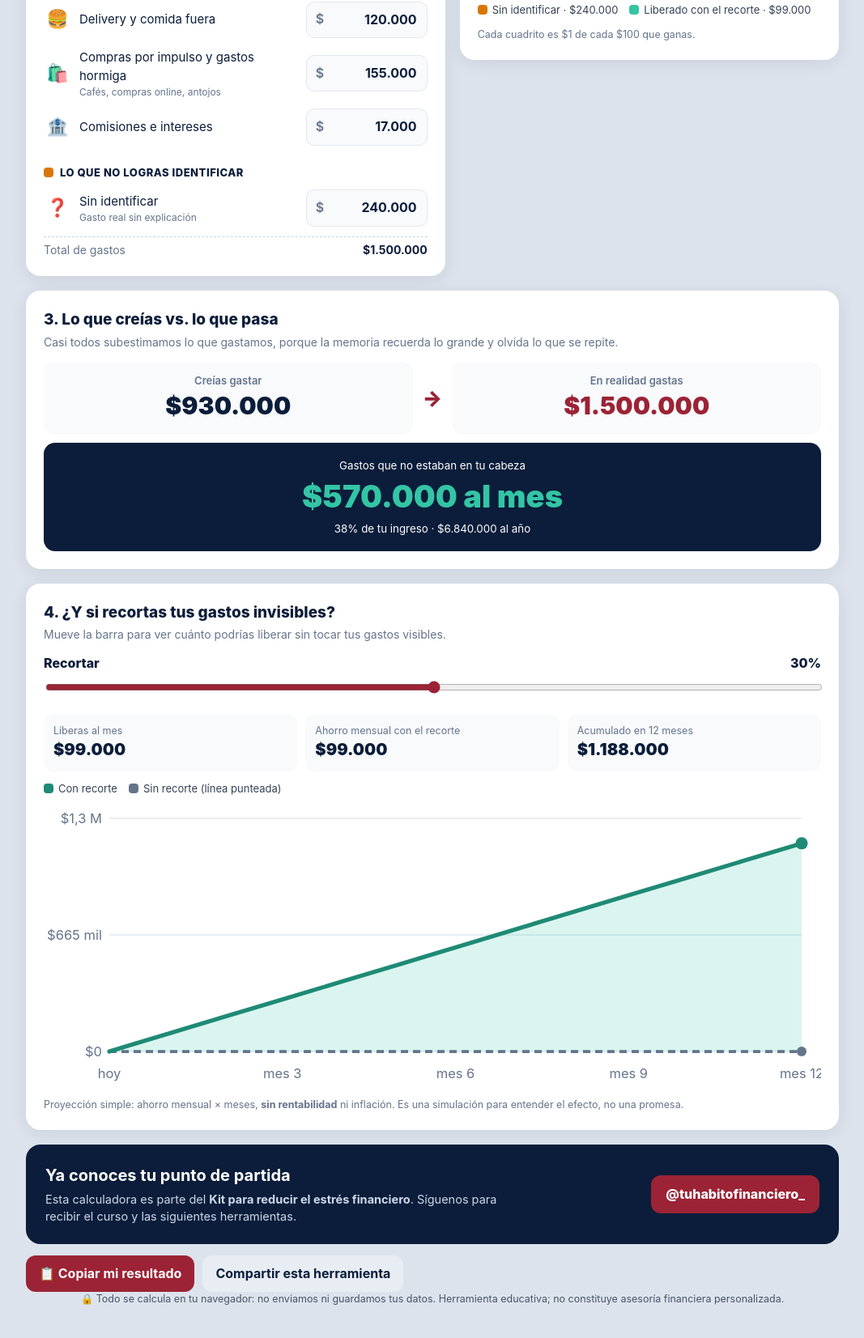
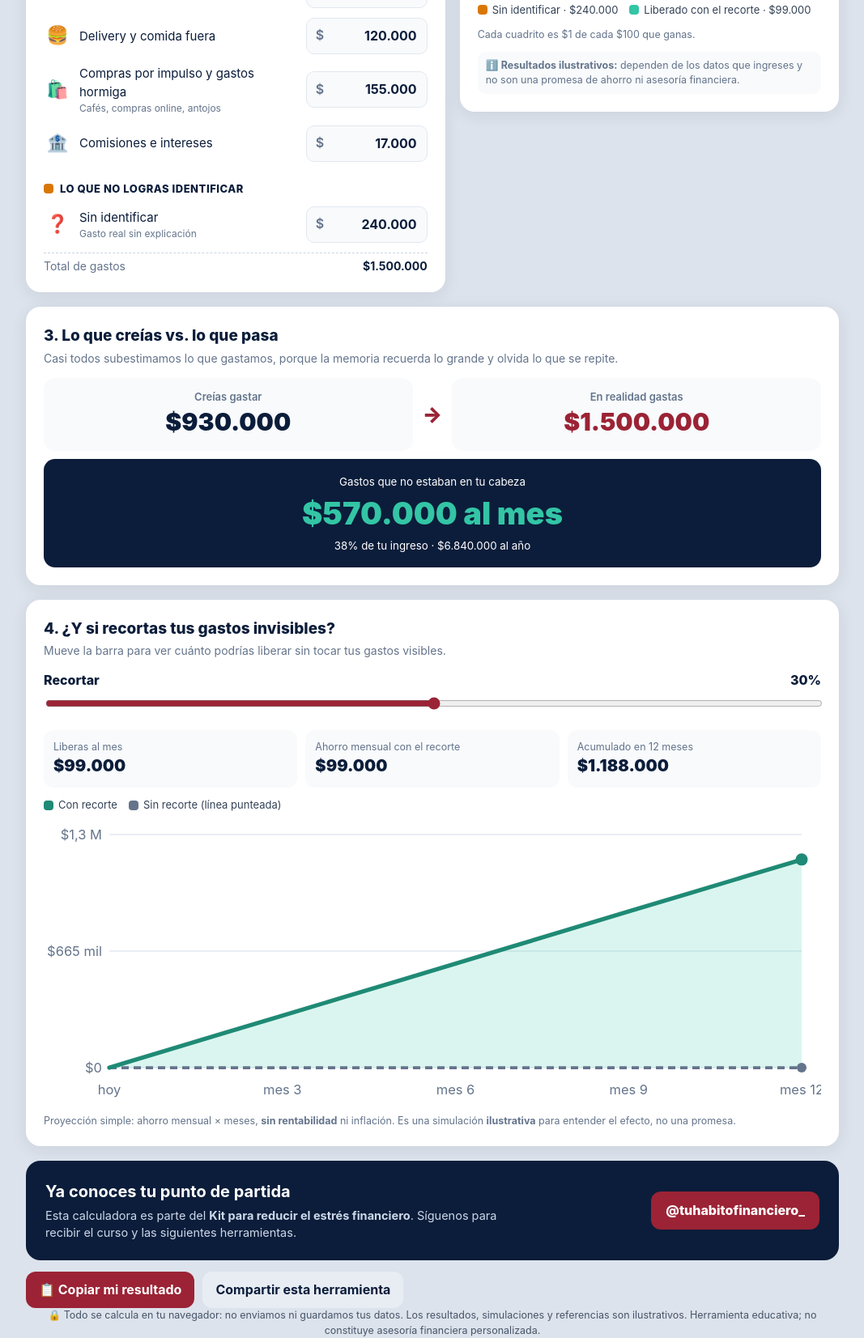
Before and after one commit to erttytoledo-code/calculadora-ahorro, a plain HTML site: page index.html in a window 1280 px wide. Shown: the part 1112-2765 px from the top of the page at 81% size, without its empty margins (106-1173 px from the left). Before the commit the page ends 2726 px from the top, so only its background shows below. Drawn offline with Linux system fonts and the light colour scheme.

Commit message:
Aviso de resultados ilustrativos

```diff
--- a/index.html
+++ b/index.html
@@ -65,6 +65,7 @@ main{margin-top:-58px;padding-bottom:40px}
 .legend{display:flex;flex-wrap:wrap;gap:6px 14px;font-size:13px;color:#334155}
 .legend span{display:inline-flex;align-items:center;gap:6px}
 .note{font-size:12.5px;color:var(--muted);margin-top:12px}
+.illus{background:var(--surface);border-radius:10px;padding:8px 10px}
 /* reveal */
 .reveal{margin-top:18px}
 .cmp{display:grid;grid-template-columns:1fr auto 1fr;gap:12px;align-items:center;text-align:center;margin:10px 0}
@@ -106,7 +107,7 @@ footer{color:#475569;font-size:12.5px;padding:6px 0 30px;text-align:center}
 <main class="wrap">
 <div class="grid">
   <section class="card" id="inputs">
-    <div class="banner" id="banner"><span>👩‍💼 Estás viendo el ejemplo de <b>Camila</b> (cifras ficticias).</span><button class="btn sm" id="clear">Usar mis números</button></div>
+    <div class="banner" id="banner"><span>👩‍💼 Estás viendo el ejemplo de <b>Camila</b> (personaje y cifras <b>ilustrativas</b>, no reales).</span><button class="btn sm" id="clear">Usar mis números</button></div>
     <h2>1. Tus números del mes</h2>
     <p class="hint">Usa tu cartola y el estado de cuenta de tu tarjeta. Si no sabes un monto, déjalo en 0.</p>
 
@@ -139,6 +140,7 @@ footer{color:#475569;font-size:12.5px;padding:6px 0 30px;text-align:center}
     <div class="waffle" id="waffle"></div>
     <div class="legend" id="legend"></div>
     <p class="note">Cada cuadrito es $1 de cada $100 que ganas.</p>
+    <p class="note illus">ℹ️ <b>Resultados ilustrativos:</b> dependen de los datos que ingreses y no son una promesa de ahorro ni asesoría financiera.</p>
   </aside>
 </div>
 
@@ -160,7 +162,7 @@ footer{color:#475569;font-size:12.5px;padding:6px 0 30px;text-align:center}
   </div>
   <div class="legend" style="margin-top:6px"><span><span class="dot" style="background:#1f8a75"></span>Con recorte</span><span><span class="dot" style="background:#64748b"></span>Sin recorte (línea punteada)</span></div>
   <div id="chart"></div>
-  <p class="note">Proyección simple: ahorro mensual × meses, <b>sin rentabilidad</b> ni inflación. Es una simulación para entender el efecto, no una promesa.</p>
+  <p class="note">Proyección simple: ahorro mensual × meses, <b>sin rentabilidad</b> ni inflación. Es una simulación <b>ilustrativa</b> para entender el efecto, no una promesa.</p>
 </section>
 
 <section class="cta">
@@ -170,7 +172,7 @@ footer{color:#475569;font-size:12.5px;padding:6px 0 30px;text-align:center}
 <div style="display:flex;gap:10px;flex-wrap:wrap;margin-top:14px"><button class="btn" id="copy">📋 Copiar mi resultado</button><button class="btn ghost" id="share">Compartir esta herramienta</button></div>
 </main>
 
-<footer class="wrap"><p>🔒 Todo se calcula en tu navegador: no enviamos ni guardamos tus datos. Herramienta educativa; no constituye asesoría financiera personalizada.</p></footer>
+<footer class="wrap"><p>🔒 Todo se calcula en tu navegador: no enviamos ni guardamos tus datos. Los resultados, simulaciones y referencias son ilustrativos. Herramienta educativa; no constituye asesoría financiera personalizada.</p></footer>
 <div class="toast" id="toast"></div>
 
 <script>
```
